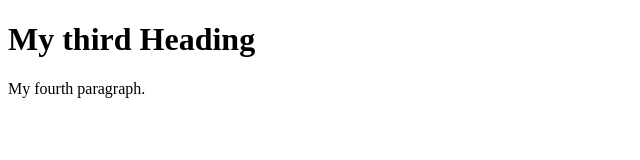
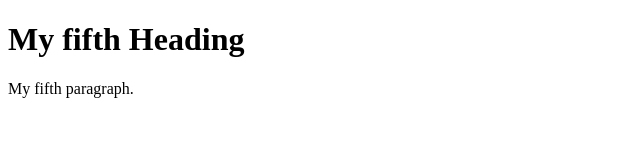
Before and after one commit to Amjad992/testwpgit, a plain HTML site: page index.html in a window 1280 px wide. Shown: the whole page, without its empty margins (0-640 px from the left). Drawn offline with Linux system fonts and the light colour scheme.

Commit message:
Update index.html

```diff
--- a/index.html
+++ b/index.html
@@ -2,9 +2,9 @@
 <html>
 <body>
 
-<h1>My third Heading</h1>
+<h1>My fifth Heading</h1>
 
-<p>My fourth paragraph.</p>
+<p>My fifth paragraph.</p>
 
 </body>
 </html>
```
